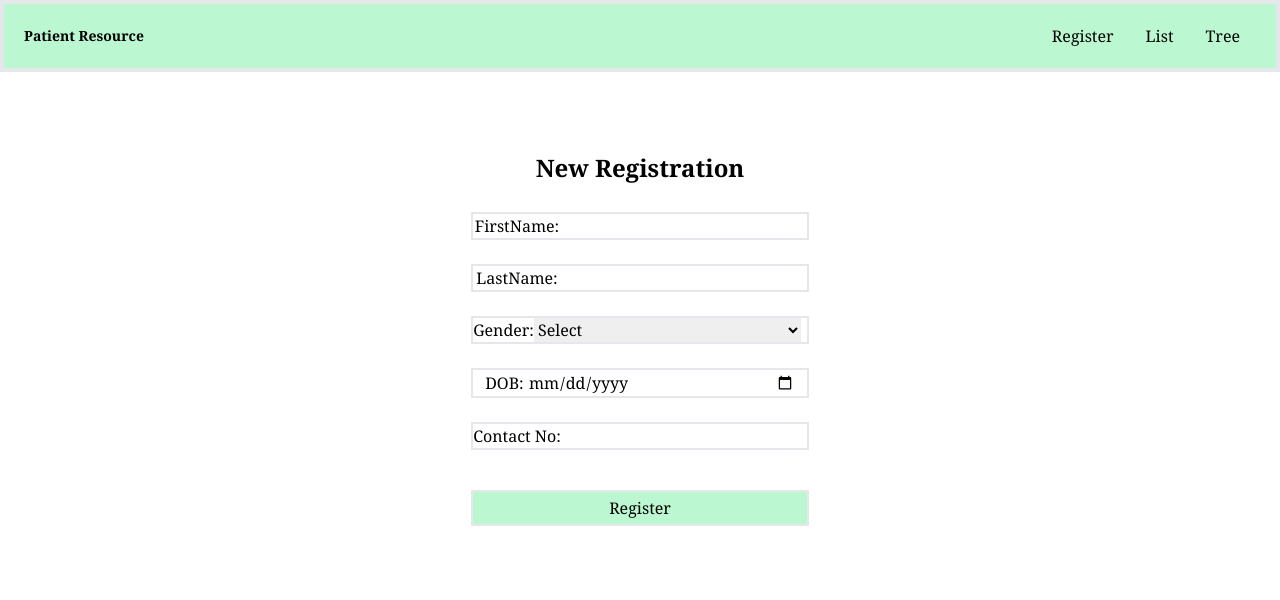
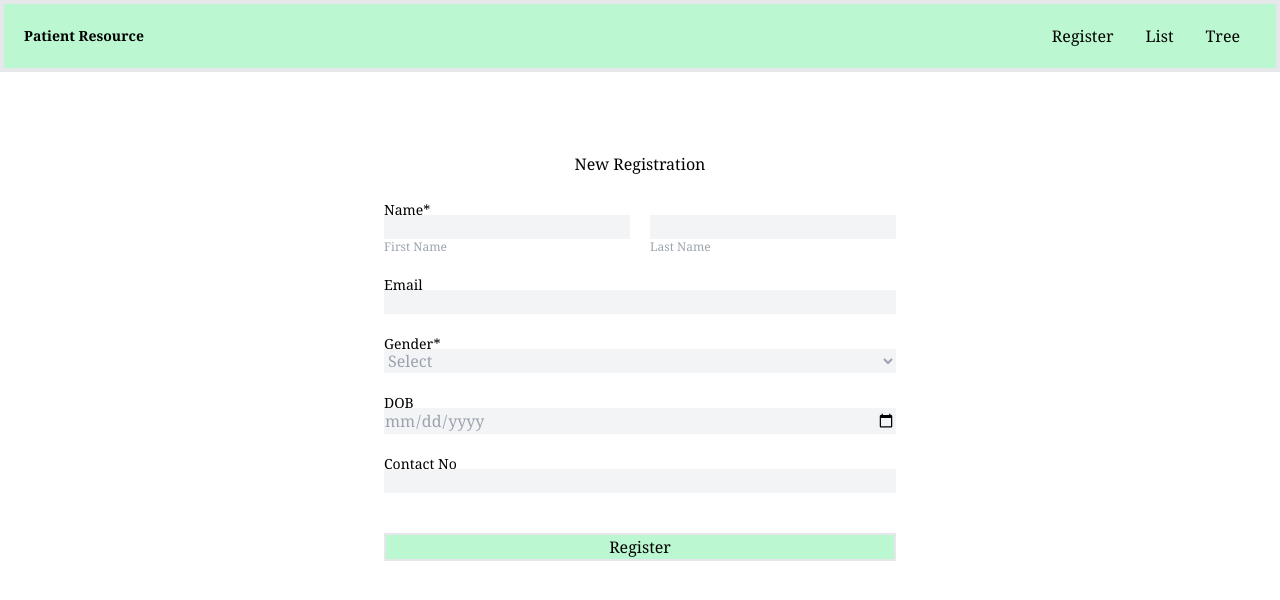
Before and after one commit to PoojaUnnikrishnan/docker-app, a React (Create React App) app: page /register in a window 1280 px wide. Shown: the top 600 px of the page. Built offline with nearby package versions, Linux system fonts and the light colour scheme.

Commit message:
email addition and css modification

```diff
--- a/src/Components/Register.js
+++ b/src/Components/Register.js
@@ -8,6 +8,7 @@ const Register = () => {
     const [gender, setGender] = useState('')
     const [dob, setDob] = useState('')
     const [contactNo, setContactNo] = useState('')
+    const [email, setEmail] = useState('')
     const [errors, setErrors] = useState({});
     const navigate = useNavigate();
 
@@ -22,6 +23,9 @@ const Register = () => {
         if (contactNo && !/^\d{10}$/.test(contactNo)) {
             validationErrors.contactNo = "contact number must have 10 digits";
         }
+        if (email && !/^\w+([\.-]?\w+)*@\w+([\.-]?\w+)*(\.\w{2,3})+$/.test(email)) {
+            validationErrors.email = "email is incorrect";
+        }
         setErrors(validationErrors)
         return Object.keys(validationErrors).length === 0;
 
@@ -29,7 +33,7 @@ const Register = () => {
     const handleFormSubmit = async (e) => {
         e.preventDefault();
         if (validateForm()) {
-            console.log(firstName, lastName, dob, contactNo, gender)
+            console.log(firstName, lastName, dob, contactNo, gender, email)
             let data = JSON.stringify({
                 "resourceType": "Patient",
                 "name": [
@@ -45,6 +49,9 @@ const Register = () => {
                 "telecom": [
                     {
                         "value": contactNo
+                    },
+                    {
+                        "value": email
                     }
                 ]
             });
@@ -71,61 +78,98 @@ const Register = () => {
         }
     };
     return (
-        <div className="flex justify-center items-center h-5/6 mt-10">
-            <div>
-                <div className='p-10'>
-                    <div className="text-2xl font-bold mb-7 flex justify-center">
+        <div className="flex justify-center items-center mt-20">
+            <div className=''>
+                <div className="mb-7 flex justify-center">
                     New Registration
                 </div>
                 <form onSubmit={handleFormSubmit} className='flex-col'>
-                        <div>
-                            <div className='border-2'>
-                                <label>FirstName:</label>
-                                <input type='text' id='firstName' value={firstName} onChange={(e) => setFirstName(e.target.value)} />
+                    <div className='flex-col text-left'>
+                        <div className='text-sm/[11px]'>
+                            Name*
+                        </div>
+                        <div className='flex gap-5'>
+                            <div className=''>
+                                <div className=''>
+                                    <input type='text' id='firstName' value={firstName} onChange={(e) => setFirstName(e.target.value)} className='bg-gray-100' />
+                                </div>
+                                <div className='text-xs text-gray-400'>
+                                    <label>First Name</label>
                                 </div>
                                 <div className='text-xs text-red-600 flex'>
                                     {errors.firstName && <span>{errors.firstName}</span>}
                                 </div>
-                            <br />
-                            <div className='border-2'>
-                                <label>LastName:</label>
-                                <input type='text' id='firstName' value={lastName} onChange={(e) => setLastName(e.target.value)} />
+                            </div>
+                            <div className=''>
+                                <div>
+                                    <input type='text' id='lastName' value={lastName} onChange={(e) => setLastName(e.target.value)} className='bg-gray-100' />
+                                </div>
+                                <div className='text-xs text-gray-400'>
+                                    <label>Last Name</label>
+                                </div>
+                            </div>
+                        </div>
+
                     </div>
                     <br />
-                            <div className='flex border-2'>
-                                <label >Gender: </label>
-                                <select style={{ width: "80%" }} id='gender' value={gender} onChange={(e) => setGender(e.target.value)}>
+                    <div className='flex-col'>
+                        <div className='text-left text-sm/[11px]'>
+                            <label>
+                                Email
+                            </label>
+                        </div>
+                        <div>
+                            <input className='bg-gray-100 w-full' type='text' id='email' value={email} onChange={(e) => setEmail(e.target.value)} />
+                        </div>
+                        <div className='text-xs text-red-600 flex'>
+                            {errors.email && <span>{errors.email}</span>}
+                        </div>
+                    </div>
+                    <br />
+                    <div className='flex-col'>
+                        <div className='text-left text-sm/[11px]'>
+                            <label >Gender*</label>
+                        </div>
+                        <div>
+                            <select className='bg-gray-100 w-full text-gray-400' id='gender' value={gender} onChange={(e) => setGender(e.target.value)}>
                                 <option value="">Select</option>
                                 <option value="male">Male</option>
                                 <option value="female">Female</option>
                                 <option value="other">Other</option>
                                 <option value="unknown">Unknown</option>
                             </select>
+
                         </div>
                         <div className='text-xs text-red-600 flex'>
                             {errors.gender && <span>{errors.gender}</span>}
                         </div>
-                            <br />
-                            <div className='border-2 '>
-                                <label>DOB: </label>
-                                <input style={{ width: "80%" }} type='date' id='dob' value={dob} onChange={(e) => setDob(e.target.value)} />
                     </div>
                     <br />
-                            <div className='border-2'>
-                                <label>Contact No:</label>
-                                <input type='text' id='contactNo' value={contactNo} onChange={(e) => setContactNo(e.target.value)} />
+                    <div className=''>
+                        <div className='text-left text-sm/[11px]'>
+                            <label>DOB</label>
+                        </div>
+                        <div>
+                            <input className='bg-gray-100 w-full text-gray-400' type='date' id='dob' value={dob} onChange={(e) => setDob(e.target.value)} />
+                        </div>
+                    </div>
+                    <br />
+                    <div>
+                        <div className='text-left text-sm/[11px]'>
+                            <label>Contact No</label>
+                        </div>
+                        <div className=''>
+                            <input className='w-full bg-gray-100' type='text' id='contactNo' value={contactNo} onChange={(e) => setContactNo(e.target.value)} />
                         </div>
                         <div className='text-xs text-red-600 flex'>
                             {errors.contactNo && <span>{errors.contactNo}</span>}
                         </div>
                     </div>
                     <div className='border-2 mt-10'>
-                            <button type="submit" className='bg-green-200 p-1  w-full'>Register</button>
+                        <button type="submit" className='bg-green-200 w-full'>Register</button>
                     </div>
                 </form>
             </div>
-            </div >
-
         </div >
     )
 }
```
Also changed, not shown: public/hospitalBg.jpg (added). Lines whose indentation alone changed are shown as unchanged.
